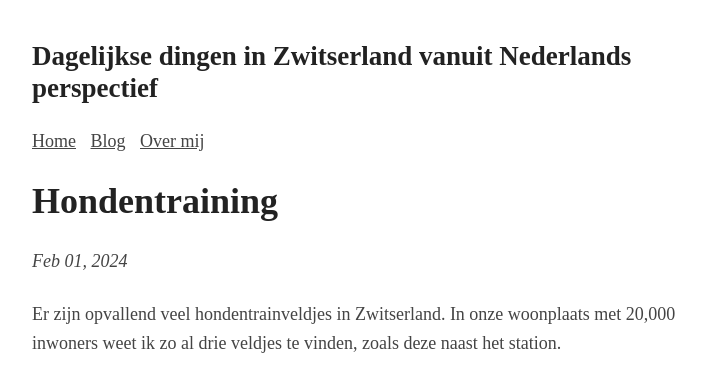
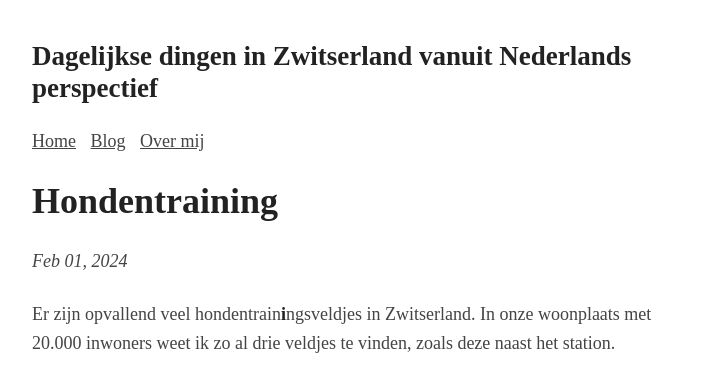
Before and after one commit to Roald87/roaldin.ch, a Jekyll site: the page built from _posts/2024-02-01-hondentraining.md, in a window 1280 px wide, cut to the strip 0-372 px from the top of the page. Shown: the whole strip, without its empty margins (283-989 px from the left). Built offline with Jekyll 4.4.1, drawn with Linux system fonts in a browser that asks for light colours; comment, search, counter and statistics services are not loaded.

Commit message:
Spellcheck by ChatGPT

```diff
--- a/_posts/2024-02-01-hondentraining.md
+++ b/_posts/2024-02-01-hondentraining.md
@@ -4,7 +4,7 @@ title: Hondentraining
 image: generated/hondentraining-1-500-952c6d6fe.webp
 ---
 
-Er zijn opvallend veel hondentrainveldjes in Zwitserland. In onze woonplaats met 20,000 inwoners weet ik zo al drie veldjes te vinden, zoals deze naast het station.
+Er zijn opvallend veel hondentrain**i**ngsveldjes in Zwitserland. In onze woonplaats met 20.000 inwoners weet ik zo al drie veldjes te vinden, zoals deze naast het station.
 
 {% picture hondentraining-1.jpg %}
 
```
